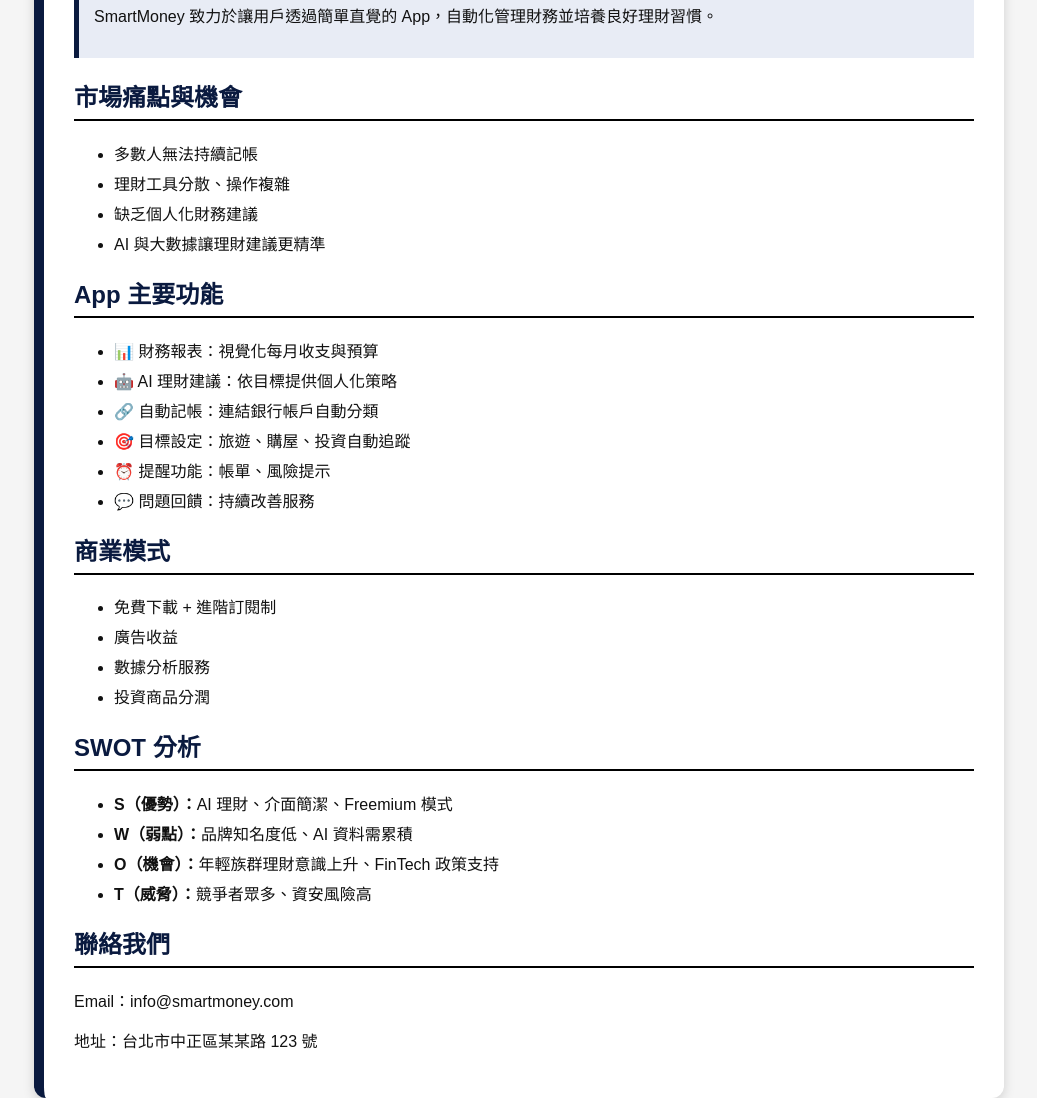
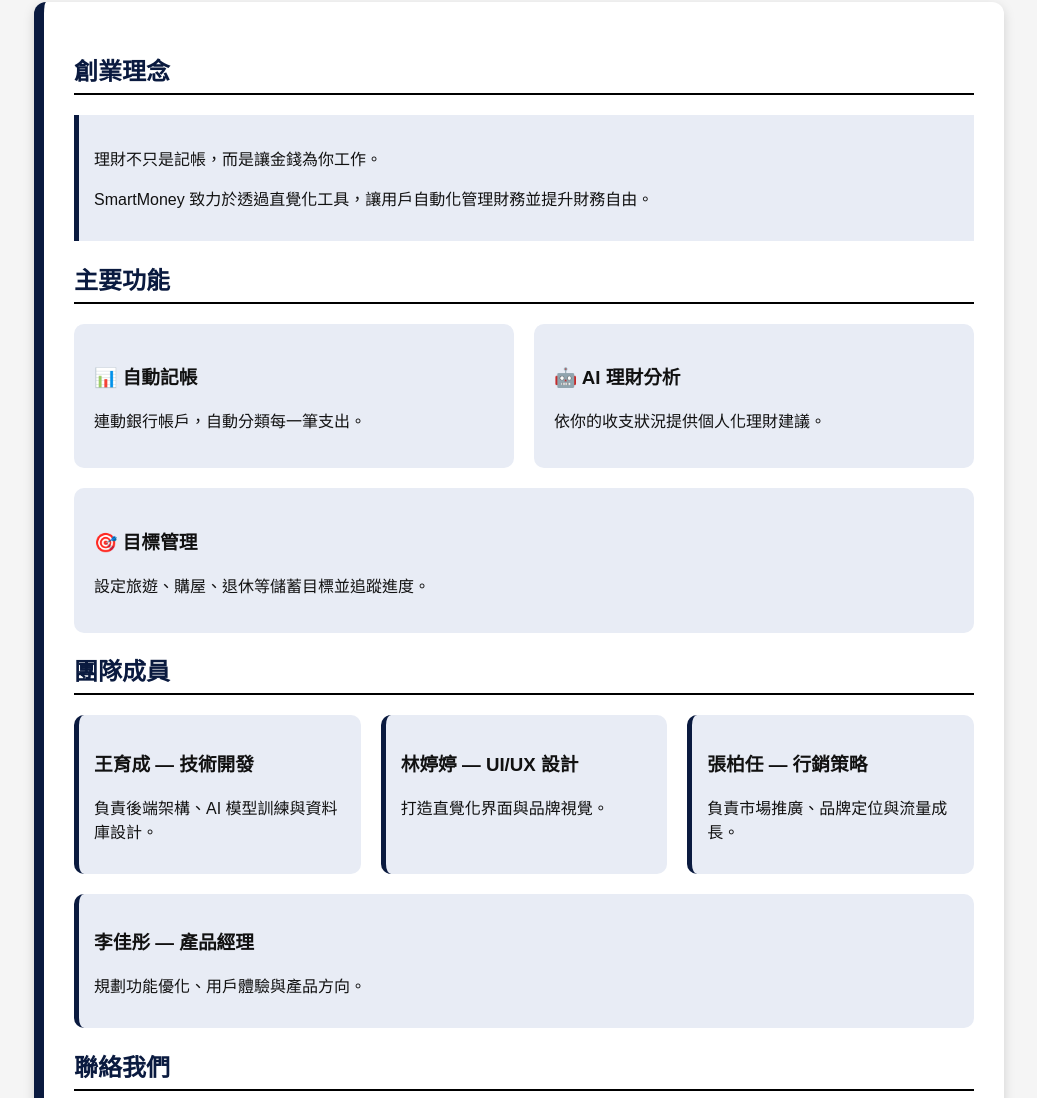
Before and after one commit to frankting90116-coder/smartmoney, a plain HTML site: page index.html in a window 1280 px wide. Shown: the part 437-1535 px from the top of the page, without its empty margins (121-1158 px from the left). Drawn offline with Linux system fonts and the light colour scheme.

Commit message:
Update index.html

```diff
--- a/index.html
+++ b/index.html
@@ -47,50 +47,56 @@
   </style>
 </head>
 <body>
-  <header style="background:#0a1a3f;color:white;padding:30px;text-align:center;font-size:28px;letter-spacing:2px;">
-    <h1>SmartMoney — 智慧理財管理</h1>
-  </header>
+  <!-- Hero 區塊 -->
+  <section style="background:#0a1a3f;color:white;padding:80px 20px;text-align:center;">
+    <h1 style="font-size:48px;margin-bottom:10px;">SmartMoney</h1>
+    <p style="font-size:20px;opacity:0.9;">你的智慧理財助手，讓金錢開始為你工作</p>
+    <button style="margin-top:25px;padding:12px 35px;font-size:18px;background:white;color:#0a1a3f;border-radius:30px;border:none;cursor:pointer;">開始使用</button>
+  </section>
 
+  <!-- 主內容 Container -->
   <div class="container">
     <h2>創業理念</h2>
     <div class="highlight-box">
       <p>理財不只是記帳，而是讓金錢為你工作。</p>
-      <p>SmartMoney 致力於讓用戶透過簡單直覺的 App，自動化管理財務並培養良好理財習慣。</p>
+      <p>SmartMoney 致力於透過直覺化工具，讓用戶自動化管理財務並提升財務自由。</p>
     </div>
 
-    <h2>市場痛點與機會</h2>
-    <ul>
-      <li>多數人無法持續記帳</li>
-      <li>理財工具分散、操作複雜</li>
-      <li>缺乏個人化財務建議</li>
-      <li>AI 與大數據讓理財建議更精準</li>
-    </ul>
+    <h2>主要功能</h2>
+    <div style="display:flex;gap:20px;flex-wrap:wrap;">
+      <div style="flex:1;min-width:250px;background:#e8ecf5;padding:20px;border-radius:10px;">
+        <h3>📊 自動記帳</h3>
+        <p>連動銀行帳戶，自動分類每一筆支出。</p>
+      </div>
+      <div style="flex:1;min-width:250px;background:#e8ecf5;padding:20px;border-radius:10px;">
+        <h3>🤖 AI 理財分析</h3>
+        <p>依你的收支狀況提供個人化理財建議。</p>
+      </div>
+      <div style="flex:1;min-width:250px;background:#e8ecf5;padding:20px;border-radius:10px;">
+        <h3>🎯 目標管理</h3>
+        <p>設定旅遊、購屋、退休等儲蓄目標並追蹤進度。</p>
+      </div>
+    </div>
 
-    <h2>App 主要功能</h2>
-    <ul>
-      <li>📊 財務報表：視覺化每月收支與預算</li>
-      <li>🤖 AI 理財建議：依目標提供個人化策略</li>
-      <li>🔗 自動記帳：連結銀行帳戶自動分類</li>
-      <li>🎯 目標設定：旅遊、購屋、投資自動追蹤</li>
-      <li>⏰ 提醒功能：帳單、風險提示</li>
-      <li>💬 問題回饋：持續改善服務</li>
-    </ul>
-
-    <h2>商業模式</h2>
-    <ul>
-      <li>免費下載 + 進階訂閱制</li>
-      <li>廣告收益</li>
-      <li>數據分析服務</li>
-      <li>投資商品分潤</li>
-    </ul>
-
-    <h2>SWOT 分析</h2>
-    <ul>
-      <li><strong>S（優勢）：</strong>AI 理財、介面簡潔、Freemium 模式</li>
-      <li><strong>W（弱點）：</strong>品牌知名度低、AI 資料需累積</li>
-      <li><strong>O（機會）：</strong>年輕族群理財意識上升、FinTech 政策支持</li>
-      <li><strong>T（威脅）：</strong>競爭者眾多、資安風險高</li>
-    </ul>
+    <h2>團隊成員</h2>
+    <div style="display:flex;gap:20px;flex-wrap:wrap;">
+      <div style="flex:1;min-width:200px;background:#e8ecf5;padding:15px;border-radius:10px;border-left:5px solid #0a1a3f;">
+        <h3>王育成 — 技術開發</h3>
+        <p>負責後端架構、AI 模型訓練與資料庫設計。</p>
+      </div>
+      <div style="flex:1;min-width:200px;background:#e8ecf5;padding:15px;border-radius:10px;border-left:5px solid #0a1a3f;">
+        <h3>林婷婷 — UI/UX 設計</h3>
+        <p>打造直覺化界面與品牌視覺。</p>
+      </div>
+      <div style="flex:1;min-width:200px;background:#e8ecf5;padding:15px;border-radius:10px;border-left:5px solid #0a1a3f;">
+        <h3>張柏任 — 行銷策略</h3>
+        <p>負責市場推廣、品牌定位與流量成長。</p>
+      </div>
+      <div style="flex:1;min-width:200px;background:#e8ecf5;padding:15px;border-radius:10px;border-left:5px solid #0a1a3f;">
+        <h3>李佳彤 — 產品經理</h3>
+        <p>規劃功能優化、用戶體驗與產品方向。</p>
+      </div>
+    </div>
 
     <h2>聯絡我們</h2>
     <p>Email：info@smartmoney.com</p>
@@ -98,7 +104,7 @@
   </div>
 
   <footer>
-    © 2025 我的網站
+    © 2025 SmartMoney. All rights reserved.
   </footer>
 </body>
 </html>
```
